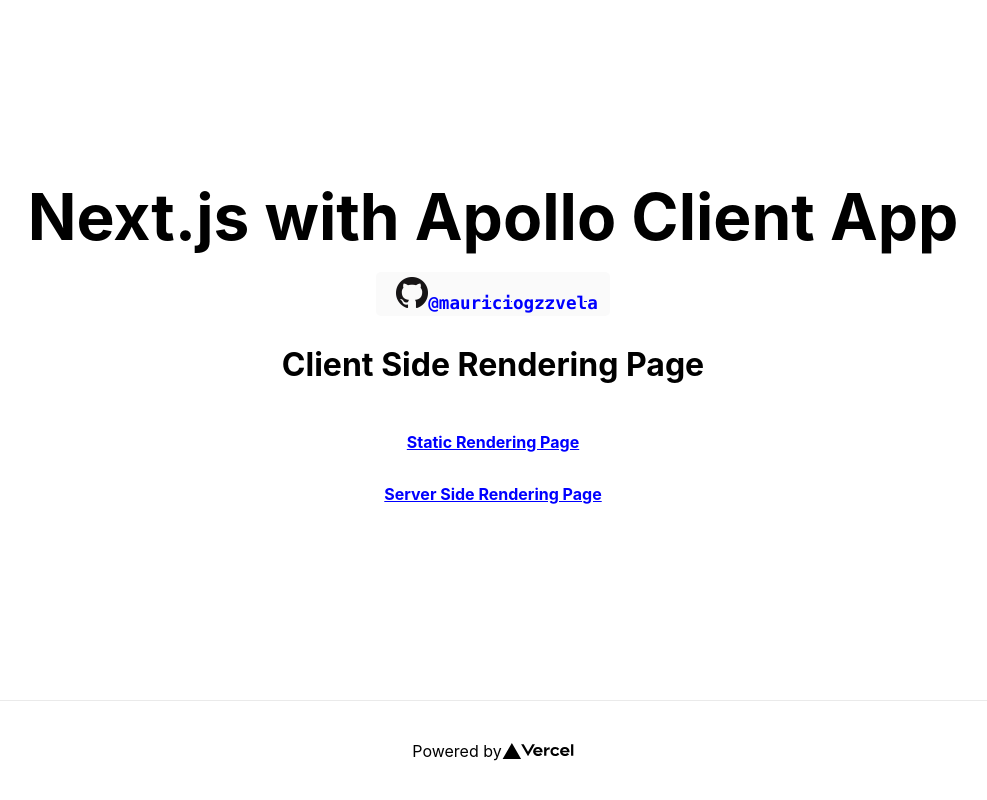
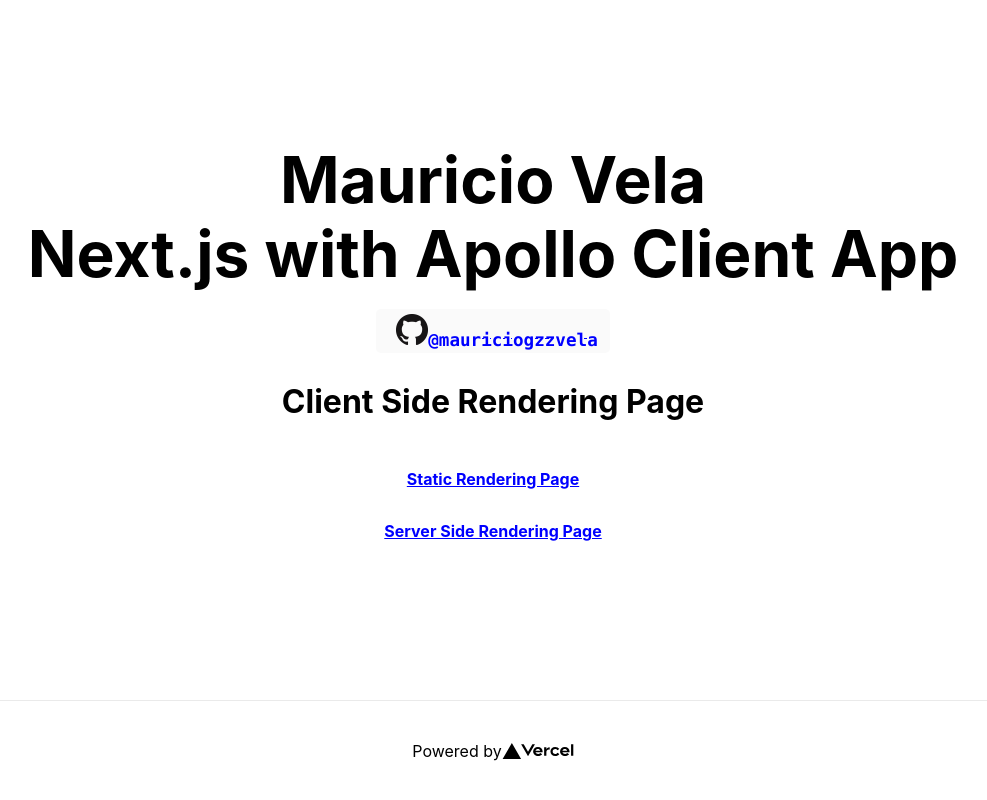
Before and after one commit to mauriciogzzvela/next-with-apollo, a Next.js app: page /client-side in a window 1280 px wide. Shown: the whole page, without its empty margins (147-1134 px from the left). Built offline with nearby package versions, Linux system fonts and the light colour scheme; no server answers.

Commit message:
¨se cambia title y h1

```diff
--- a/pages/client-side.js
+++ b/pages/client-side.js
@@ -8,16 +8,18 @@
     return (
         <div className={styles.container}>
             <Head>
-                <title>Next.js with Apollo Client App</title>
+                <title>Mauricio Vela</title>
                 <meta name="description" content="Next.js with Apollo App" />
                 <link rel="icon" href="/favicon.ico" />
             </Head>
 
             <main className={styles.main}>
                 <h1 className={styles.title}>
+                    Mauricio Vela
+                </h1>
+                <h2 className={styles.title}>
                     Next.js with Apollo Client App
-                </h1>
-
+                </h2>
                 <div>
                     <p className={styles.description}>  </p>
                     <code className={styles.code}>
```
Also changed, not shown: pages/index.js (+6 -2 lines), pages/server-side.js (+5 -3 lines).
